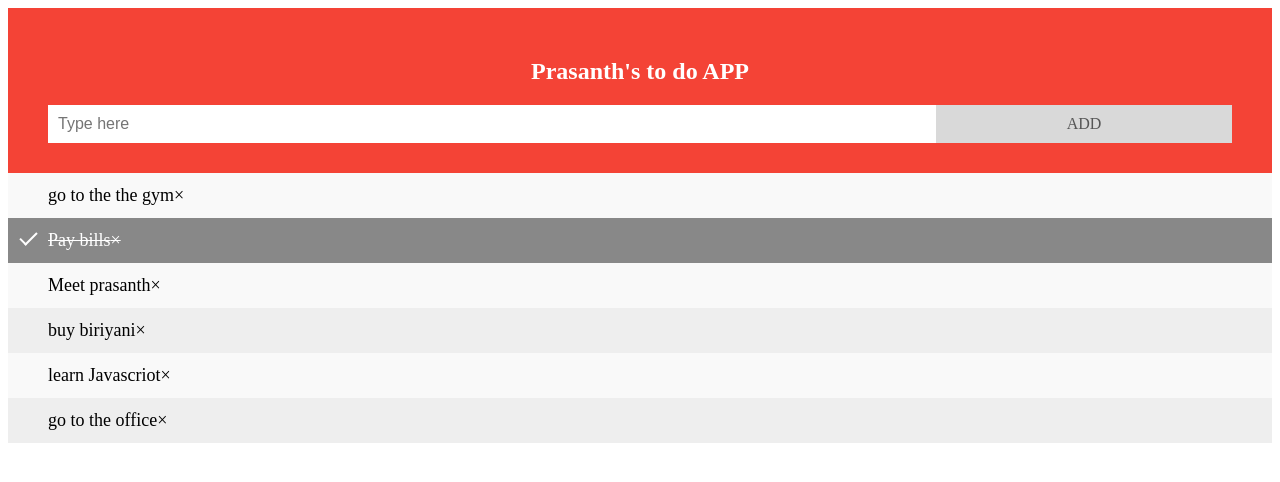
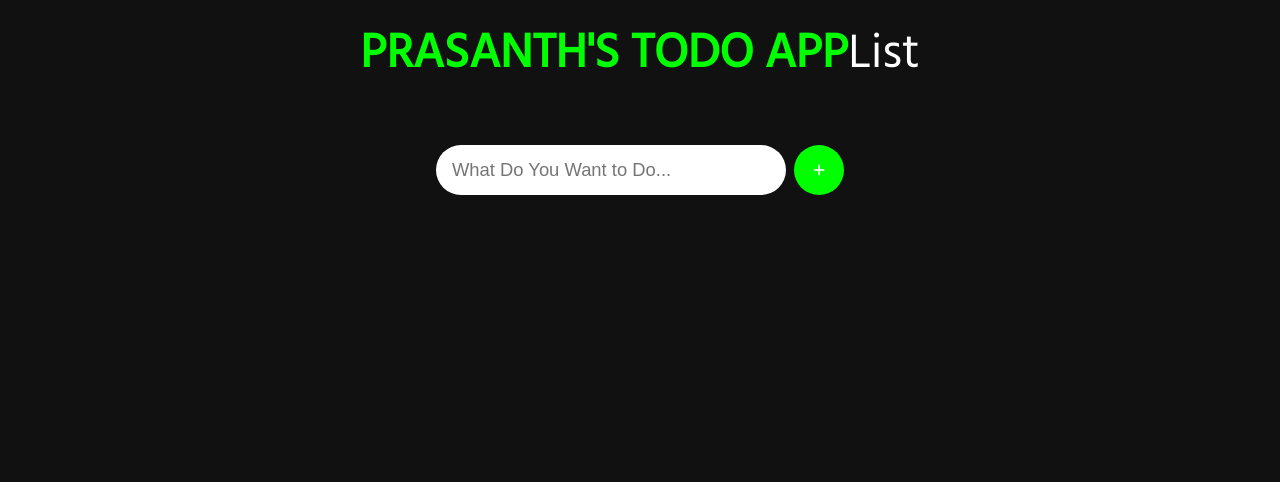
Before and after one commit to prasanthrk880/Todo, a plain HTML site: page index.html in a window 1280 px wide. Drawn offline with Linux system fonts and the light colour scheme.

Commit message:
capital letter added

```diff
--- a/index.html
+++ b/index.html
@@ -1,27 +1,23 @@
 <!DOCTYPE html>
-<html lang="en">
+<html>
 <head>
-    <meta charset="UTF-8">
-    <meta name="viewport" content="width=device-width, initial-scale=1.0">
-    <title>Prasanth's to do Application</title>
-    <link rel="stylesheet" href="style.css">
+    <meta charset='utf-8'>
+    <meta http-equiv='X-UA-Compatible' content='IE=edge'>
+    <title>Prasanth's Todo App</title>
+    <meta name='viewport' content='width=device-width, initial-scale=1'>
+    <link rel='stylesheet' type='text/css' media='screen' href='style.css'>
+    <link href="https://fonts.googleapis.com/css?family=Hind&display=swap" rel="stylesheet">
+    <link rel="stylesheet" href="path/to/font-awesome/css/font-awesome.min.css">
+    <script src="https://kit.fontawesome.com/a81368914c.js"></script>
 </head>
 <body>
-   <div id="myDIV" class="header">
-    <h2> Prasanth's to do APP</h2>
-    <input type="text" id="myInput"
-    placeholder="Type here">
-    <span onclick="newElement()" class="addBtn">ADD</span>
+    <h1><span class="title">Prasanth's ToDo APP</span>List</h1>
+    <div class="inputDiv">
+    	   <input type="text" class="input" placeholder="What Do You Want to Do...">
+    	   <button class="add"><i class="fas fa-plus"></i></button>
     </div>
-
-    <ul id="myUL">
-        <li>go to the the gym</li>
-        <li class="checked">Pay bills</li>
-        <li>Meet prasanth</li>
-        <li>buy biriyani</li>
-        <li>learn Javascriot</li>
-        <li>go to the office</li>
-    </ul>
-        <script src="script.js"></script>
+    <div class="container">
+    </div>
+    <script src='script.js'></script>
 </body>
 </html>
--- a/script.js
+++ b/script.js
@@ -1,55 +1,88 @@
-// Create a "close" button and append it to each list item
-var myNodelist = document.getElementsByTagName("LI");
-var i;
-for (i = 0; i < myNodelist.length; i++) {
-  var span = document.createElement("SPAN");
-  var txt = document.createTextNode("\u00D7");
-  span.className = "close";
-  span.appendChild(txt);
-  myNodelist[i].appendChild(span);
+const container = document.querySelector('.container');
+var inputValue = document.querySelector('.input');
+const add = document.querySelector('.add');
+
+if(window.localStorage.getItem("todos") == undefined){
+     var todos = [];
+     window.localStorage.setItem("todos", JSON.stringify(todos));
 }
 
-// Click on a close button to hide the current list item
-var close = document.getElementsByClassName("close");
-var i;
-for (i = 0; i < close.length; i++) {
-  close[i].onclick = function() {
-    var div = this.parentElement;
-    div.style.display = "none";
-  }
+var todosEX = window.localStorage.getItem("todos");
+var todos = JSON.parse(todosEX);
+
+
+class item{
+	constructor(name){
+		this.createItem(name);
+	}
+    createItem(name){
+    	var itemBox = document.createElement('div');
+        itemBox.classList.add('item');
+
+    	var input = document.createElement('input');
+    	input.type = "text";
+    	input.disabled = true;
+    	input.value = name;
+    	input.classList.add('item_input');
+
+    	var edit = document.createElement('button');
+    	edit.classList.add('edit');
+    	edit.innerHTML = "EDIT";s
+    	edit.addEventListener('click', () => this.edit(input, name));
+
+    	var remove = document.createElement('button');
+    	remove.classList.add('remove');
+    	remove.innerHTML = "REMOVE";
+    	remove.addEventListener('click', () => this.remove(itemBox, name));
+
+    	container.appendChild(itemBox);
+
+        itemBox.appendChild(input);
+        itemBox.appendChild(edit);
+        itemBox.appendChild(remove);
+
+    }
+
+    edit(input, name){
+        if(input.disabled == true){
+           input.disabled = !input.disabled;
+        }
+    	else{
+            input.disabled = !input.disabled;
+            let indexof = todos.indexOf(name);
+            todos[indexof] = input.value;
+            window.localStorage.setItem("todos", JSON.stringify(todos));
+        }
+    }
+
+    remove(itemBox, name){
+        itemBox.parentNode.removeChild(itemBox);
+        let index = todos.indexOf(name);
+        todos.splice(index, 1);
+        window.localStorage.setItem("todos", JSON.stringify(todos));
+    }
 }
 
-// Add a "checked" symbol when clicking on a list item
-var list = document.querySelector('ul');
-list.addEventListener('click', function(ev) {
-  if (ev.target.tagName === 'LI') {
-    ev.target.classList.toggle('checked');
-  }
-}, false);
+add.addEventListener('click', check);
+window.addEventListener('keydown', (e) => {
+	if(e.which == 13){
+		check();
+	}
+})
 
-// Create a new list item when clicking on the "Add" button
-function newElement() {
-  var li = document.createElement("li");
-  var inputValue = document.getElementById("myInput").value;
-  var t = document.createTextNode(inputValue);
-  li.appendChild(t);
-  if (inputValue === '') {
-    alert("You must write something!");
-  } else {
-    document.getElementById("myUL").appendChild(li);
-  }
-  document.getElementById("myInput").value = "";
+function check(){
+	if(inputValue.value != ""){
+		new item(inputValue.value);
+        todos.push(inputValue.value);
+        window.localStorage.setItem("todos", JSON.stringify(todos));
+		inputValue.value = "";
+	}
+}
 
-  var span = document.createElement("SPAN");
-  var txt = document.createTextNode("\u00D7");
-  span.className = "close";
-  span.appendChild(txt);
-  li.appendChild(span);
 
-  for (i = 0; i < close.length; i++) {
-    close[i].onclick = function() {
-      var div = this.parentElement;
-      div.style.display = "none";
-    }
-  }
+for (var v = 0 ; v < todos.length ; v++){
+    new item(todos[v]);
 }
+
+
+new item("sport");
--- a/style.css
+++ b/style.css
@@ -1,93 +1,106 @@
 * {
+    margin: 0;
+    padding: 0;
     box-sizing: border-box;
 }
 
-ul {
-    margin: 0;
-    padding: 0;
+body{
+    height: 100%;
+    background-color: #111;
+    box-sizing: border-box;
 }
 
-ul li {
-    cursor: pointer;
-    position: relative;
-    padding: 12px 8px 12px 40px;
-    background: #eee;
-    font-size: 18px;
-    transition: 0.2s;
-
-    -webkit-user-select: none;
-    -moz-user-select: none;
-    -ms-user-select: none;
-    user-select: none;
+h1 {
+	color: #fff;
+	font-size: 3rem;
+	font-weight: 50;
+	text-align: center;
+	margin: 1rem 0 3rem;
+	font-family: 'Hind', sans-serif;
 }
 
-ul li:nth-child(odd) {
-    background: #f9f9f9;
+.title{
+	color: lime;
+	text-transform: uppercase;
+	font-weight: 800;
 }
 
-ul li:hover {
-    background: #ddd;
+.inputDiv{
+	display: flex;
+	justify-content: center;
+	align-items: center;
 }
 
-ul li.checked {
-    background: #888;
-    color: #fff;
-    text-decoration: line-through;
-}
-ul li.checked::before {
-    content: '';
-    position: absolute;
-    border-color: #fff;
-    border-style: solid;
-    border-width: 0 2px 2px 0;
-    top: 10px;
-    left: 16px;
-    transform: rotate(45deg);
-    height: 15px;
-    width: 7px
+.input{
+    padding: 0.5rem 1rem;
+    outline: none;
+    border: none;
+    height: 50px;
+    border-radius: 25px;
+    width: 350px;
+    margin: 0.25rem;
+    transition: .5s;
+    font-size: 1.15rem;
 }
 
-.close:hover {
-    background-color: #f44336;
+.add{
+	outline: none;
+    border: none;
+    height: 50px;
+    border-radius: 25px;
+    width: 50px;
+    background-color: lime;
     color: white;
+    cursor: pointer;
+    transition: .5s;
+    margin: 0.25rem;
 }
 
-.header {
-    background-color: #f44336;
-    padding: 30px 40px;
-    color: white;
-    text-align: center;
-
+.add:hover{
+	opacity: 0.7;
 }
 
-.header:after {
-    content: "";
-    display: table;
-    clear: both;
+.container{
+	display: flex;
+	flex-direction: column;
+	justify-content: center;
+	align-items: center;
+	text-align: center;
+	margin-top: 2rem;
 }
 
-input {
-    margin: 0;
-    border: none;
-    border-radius: 0;
-    width: 75%;
-    padding: 10px;
-    float: left;
-    font-size:  16px;
+.item{
+	padding: 0.5rem;
+	border-bottom: 4px solid #fff;
+	margin-bottom: 1.5rem;
 }
 
- .addBtn {
-     padding: 10px;
-     width: 25%;
-     background: #d9d9d9;
-     color: #555;
-     float: left;
-     font-size: 16px;
-     cursor: pointer;
-     transition: 0.3s;
-     border-radius: 0;
-    }
+.item_input{
+	background: none;
+	outline: none;
+	border: none;
+	color: #fff;
+	font-size: 1.4rem;
+	width: 245px;
+}
 
-    .addBtn:hover {
-        background-color: #bbb;
-    }
+.edit{
+	background: none;
+	outline: none;
+	border: none;
+	color: lime;
+	font-size: 1.4rem;
+	font-family: 'Hind', sans-serif;
+	margin: 0 0.5rem;
+	cursor: pointer;
+}
+
+.remove{
+	background: none;
+	outline: none;
+	border: none;
+	color: #E00;
+	font-size: 1.4rem;
+	font-family: 'Hind', sans-serif;
+	cursor: pointer;
+}
```
